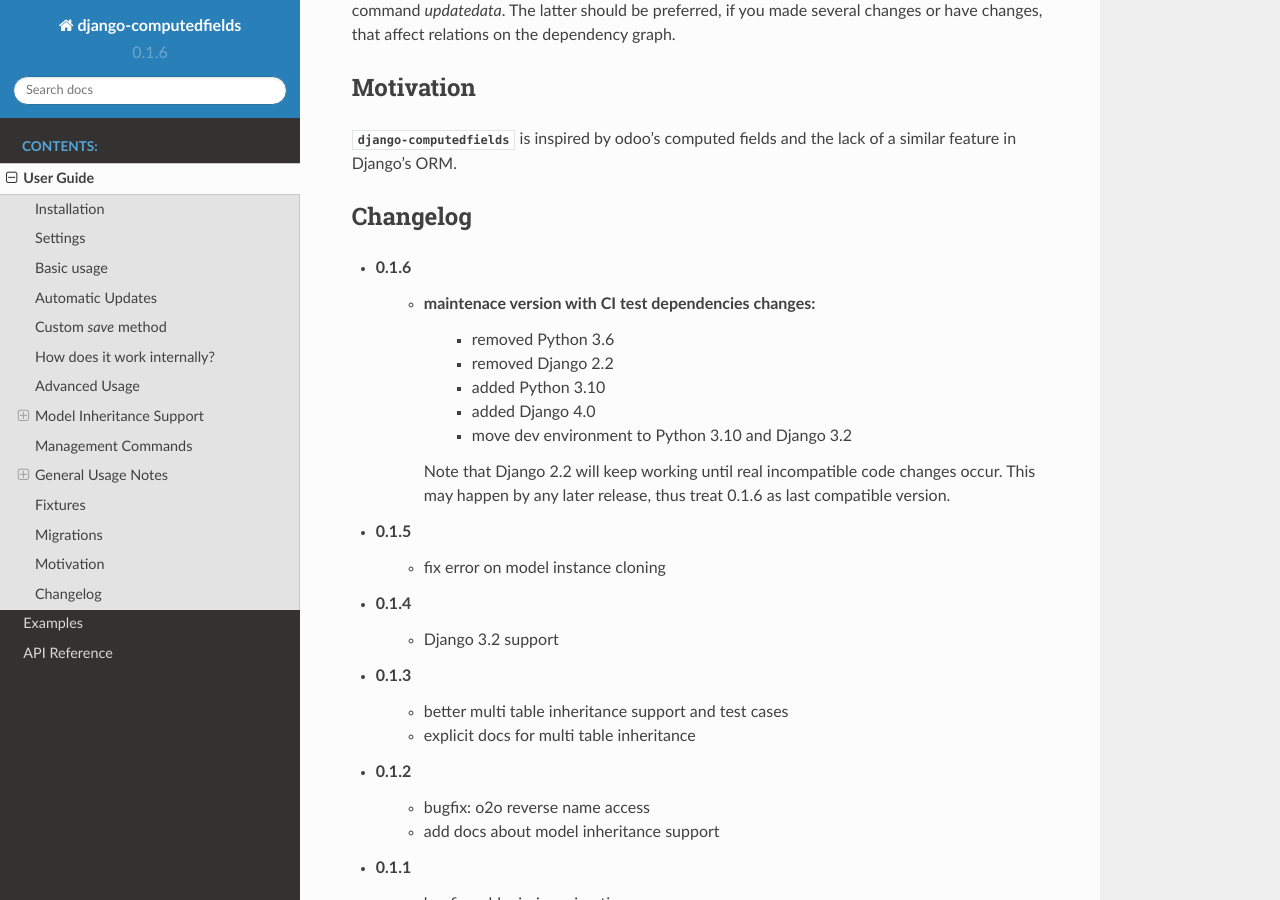
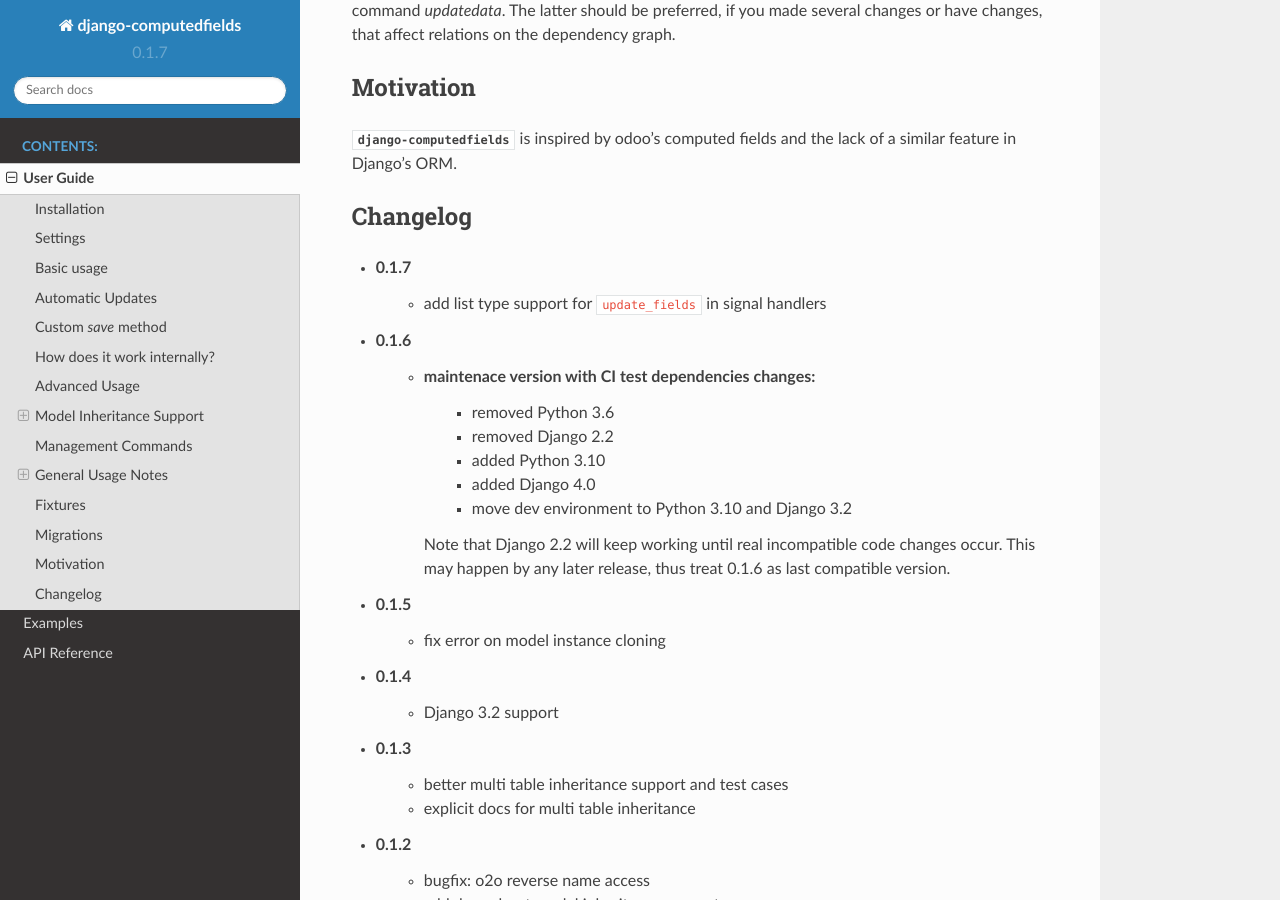
Before and after one commit to netzkolchose/django-computedfields, a Sphinx documentation site: the page built from docs/manual.rst, in a window 1280 px wide and 900 px high, scrolled down 9237 px. Built offline with Sphinx 7.4.7 and the Read the Docs theme 2.0.0, drawn with Linux system fonts in a browser that asks for light colours; the version number is read from the project's files by our own code.

Commit message:
update package

```diff
--- a/computedfields/__init__.py
+++ b/computedfields/__init__.py
@@ -1,4 +1,4 @@
-__version__ = '0.1.6'
+__version__ = '0.1.7'
 
 import django
 
--- a/docs/manual.rst
+++ b/docs/manual.rst
@@ -435,6 +435,8 @@
 
 Changelog
 ---------
+- 0.1.7
+    - add list type support for ``update_fields`` in signal handlers
 - 0.1.6
     - maintenace version with CI test dependencies changes:
         - removed Python 3.6
--- a/setup.py
+++ b/setup.py
@@ -24,7 +24,7 @@
     author='netzkolchose',
     author_email='j.breitbart@netzkolchose.de',
     url='https://github.com/netzkolchose/django-computedfields',
-    download_url='https://github.com/netzkolchose/django-computedfields/archive/0.1.6.tar.gz',
+    download_url='https://github.com/netzkolchose/django-computedfields/archive/0.1.7.tar.gz',
     keywords=['django', 'method', 'decorator', 'autoupdate', 'persistent', 'field'],
     classifiers=[
         'Development Status :: 4 - Beta',
```
Also changed, not shown: README.md (+2 -0 lines).
